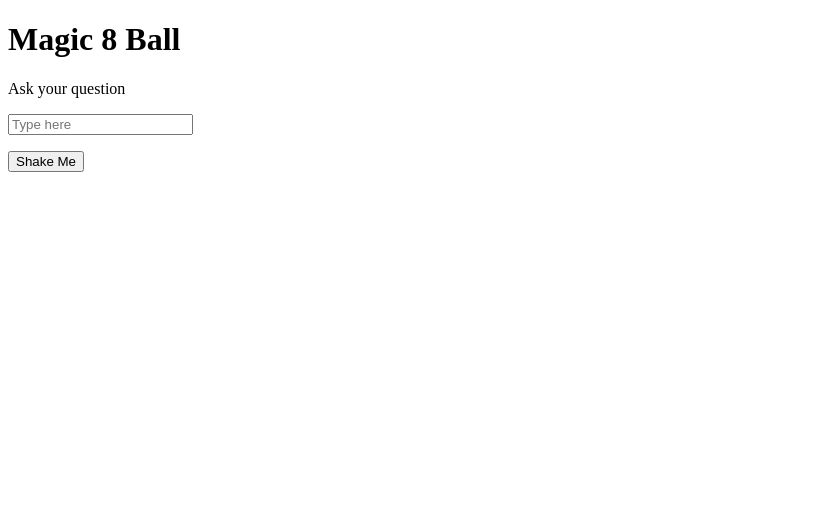
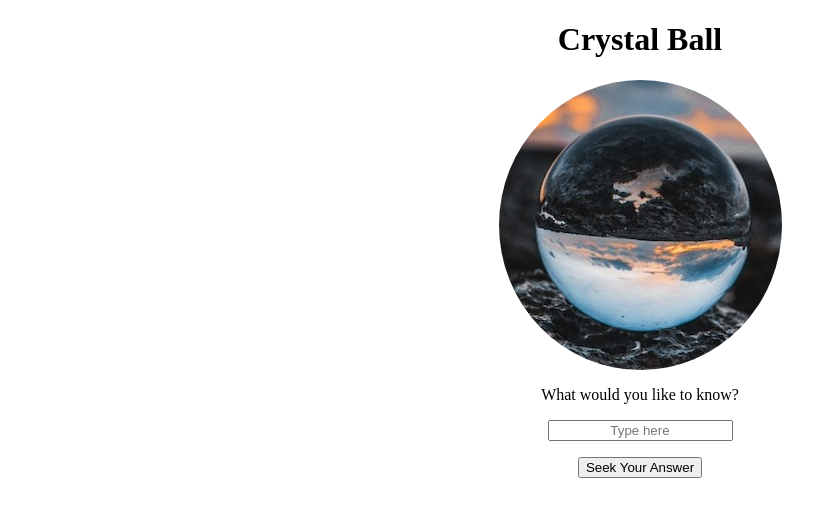
Before and after one commit to ReeceRenninger/magic8ball, a plain HTML site: page index.html in a window 1280 px wide. Shown: the whole page, without its empty margins (0-837 px from the left). Drawn offline with Linux system fonts and the light colour scheme.

Commit message:
updated img and styling

```diff
--- a/index.html
+++ b/index.html
@@ -12,8 +12,9 @@
 
 <body>
 
-  <h1>Magic 8 Ball</h1>
-  <p>Ask your question</p>
+  <h1>Crystal Ball</h1>
+  <img src="cropped.marble.ball.jpg" alt="marble"/>
+  <p>What would you like to know?</p>
 
   <input id="input" type="text" placeholder="Type here">
 
@@ -27,7 +28,7 @@
   </div>
 
   <button id="questionButton">
-    Shake Me
+    Seek Your Answer
   </button>
   <script src="8ball.js"></script>
 </body>
--- a/styles.css
+++ b/styles.css
@@ -0,0 +1,27 @@
+h1 {
+  text-align: center;
+}
+
+ img {
+  display: block;
+  margin-left: auto;
+  margin-right: auto;
+  border-radius: 50%;
+ }
+
+ #input {
+  text-align: center;
+  display: block;
+  margin-left: auto;
+  margin-right: auto;
+ }
+
+ button {
+  display: block;
+  margin-left: auto;
+  margin-right: auto;
+ }
+
+ p {
+  text-align: center;
+ }
```
Also changed, not shown: cropped.marble.ball.jpg (added).
